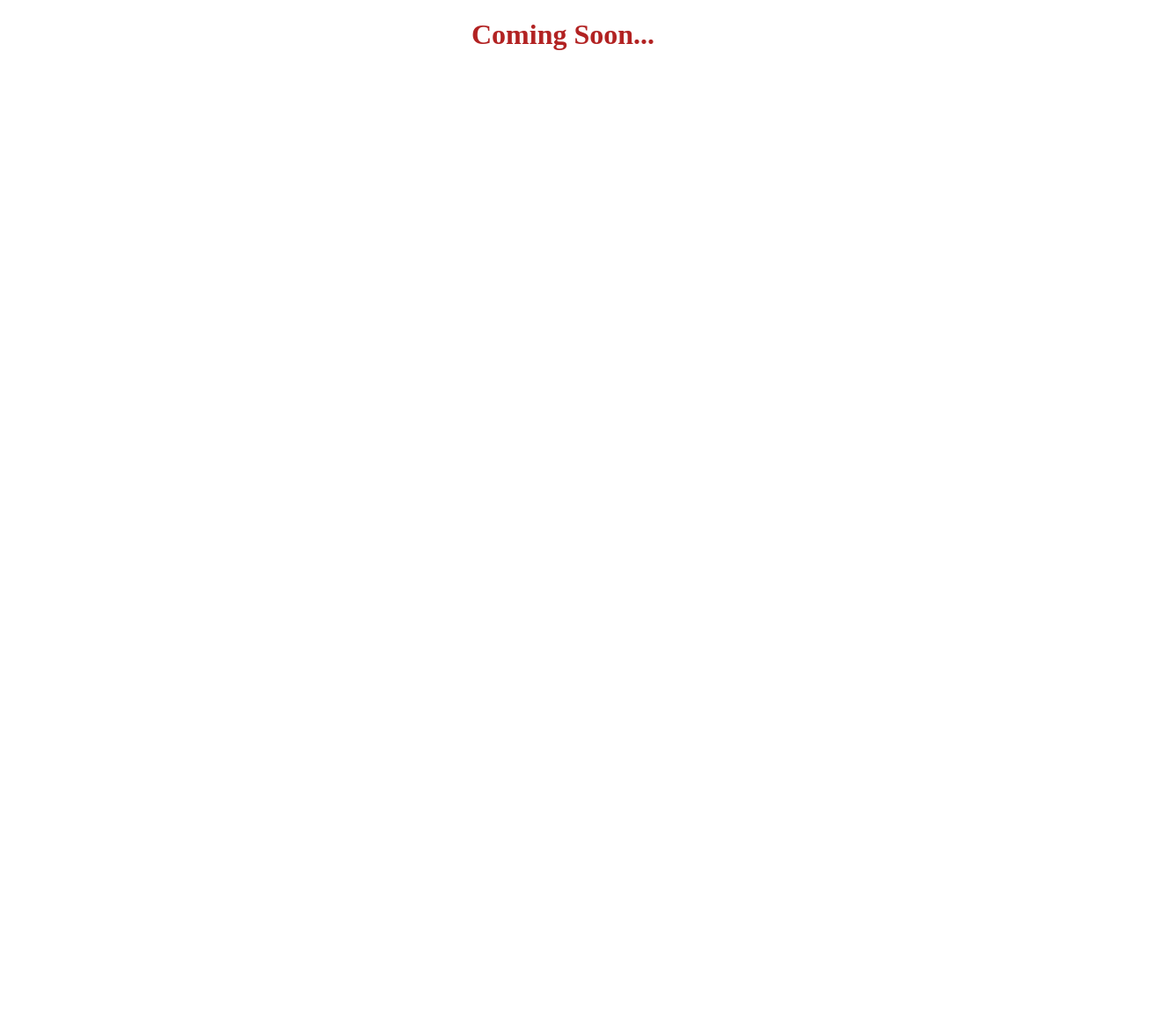
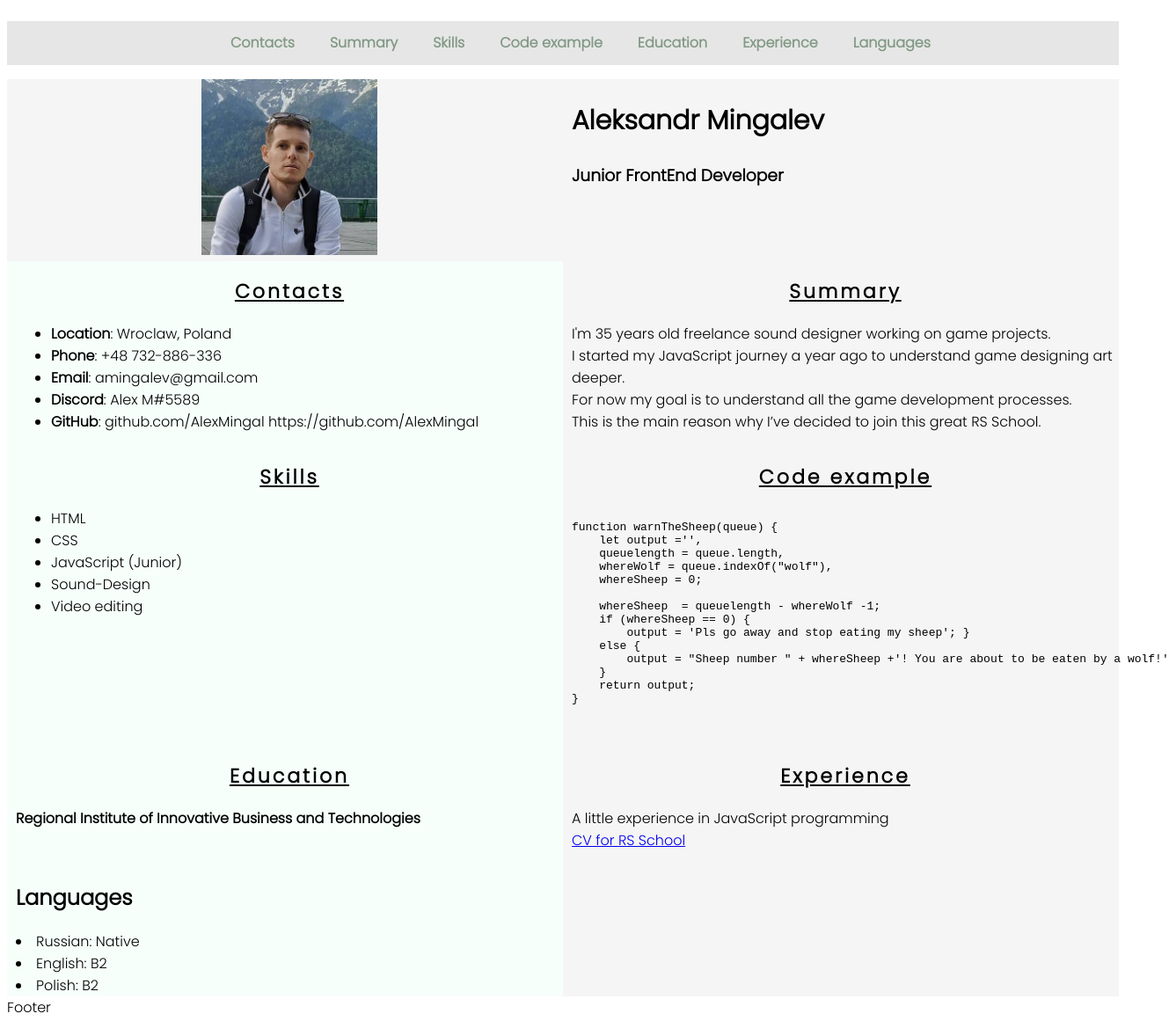
Before and after one commit to AlexMingal/rsschool-cv, a plain HTML site: page index.html in a window 1280 px wide. Shown: the whole page at 88% size, 1329 px wide, since content can reach past the window. Before the commit the page ends 800 px from the top, so only its background shows below. Drawn offline with Linux system fonts and the light colour scheme.

Commit message:
docs: add index.html

```diff
--- a/index.html
+++ b/index.html
@@ -4,12 +4,134 @@
     <meta charset="UTF-8">
     <meta http-equiv="X-UA-Compatible" content="IE=edge">
     <meta name="viewport" content="width=device-width, initial-scale=1.0">
+    <link rel="preconnect" href="https://fonts.googleapis.com">
+    <link rel="preconnect" href="https://fonts.gstatic.com" crossorigin>
+    <link href="https://fonts.googleapis.com/css2?family=Poppins:wght@300&display=swap" rel="stylesheet">
     <link rel="stylesheet" href="style.css">
-    <title>Index.html</title>
+    <title>cv</title>
 </head>
+
 <body>
-    <center>
-        <h1>Coming Soon...</h1>
-    </center>
+    <header class = "header">
+        <div class="container">
+            <nav class="nav">
+                <ul class="nav-list">
+                  <li class="nav-item"><a href="#contacts" class="nav-link">Contacts</a></li>
+                  <li class="nav-item"><a href="#summary" class="nav-link">Summary</a></li>
+                  <li class="nav-item"><a href="#skills" class="nav-link">Skills</a></li>
+                  <li class="nav-item"><a href="#code-example" class="nav-link">Code example</a></li>
+                  <li class="nav-item"><a href="#education" class="nav-link">Education</a></li>
+                  <li class="nav-item"><a href="#experience" class="nav-link">Experience</a></li>
+                  <li class="nav-item"><a href="#languages" class="nav-link">Languages</a></li>
+                </ul>
+            </nav>
+        </div>
+    </header>
+
+    <main class="main">
+        <div class="container main-container">
+            <section class="section" id="profile">
+                <center>
+                <img src="photo.jpg" alt="Photo" width="200" height="200">
+                </center>
+            </section>
+            <section class="section">
+                    <h1 class="main-title">Aleksandr Mingalev</h1>
+                    <h3>Junior FrontEnd Developer</h3>
+            </section>
+
+
+            <section class="section" id="contacts">
+                <h2 class="section-title">Contacts</h2>
+                <ul>
+                    <li><b>Location</b>: Wroclaw, Poland</li>
+                    <li><b>Phone</b>: +48 732-886-336</li>
+                    <li><b>Email</b>: amingalev@gmail.com</li>
+                    <li><b>Discord</b>: Alex M#5589</li>
+                    <li><b>GitHub</b>: github.com/AlexMingal https://github.com/AlexMingal</li>
+                </ul>
+
+            </section>
+
+
+
+            <section class="section" id="summary">
+                <h2 class="section-title">Summary</h2>
+                <p>I'm 35 years old freelance sound designer working on game projects.<br>
+                    I started my JavaScript journey a year ago to understand game designing art deeper.<br>
+                    For now my goal is to understand all the game development processes.<br>
+                    This is the main reason why I’ve decided to join this great RS School.</p>
+            </section>
+
+            <section class="section" id="skills">
+                <h2 class="section-title">Skills</h2>
+                <ul>
+                    <li>HTML</li>
+                    <li>CSS</li>
+                    <li>JavaScript (Junior)</li>
+                    <li>Sound-Design</li>
+                    <li>Video editing</li>
+                </ul>
+
+            </section>
+
+            <section class="section" id="code-example">
+                <h2 class="section-title">Code example</h2>
+                    <pre>
+                        <code>
+function warnTheSheep(queue) {
+    let output ='',
+    queuelength = queue.length,
+    whereWolf = queue.indexOf("wolf"),
+    whereSheep = 0;
+
+    whereSheep  = queuelength - whereWolf -1;
+    if (whereSheep == 0) {
+        output = 'Pls go away and stop eating my sheep'; }
+    else {
+        output = "Sheep number " + whereSheep +'! You are about to be eaten by a wolf!'
+    }
+    return output;
+}
+                        </code>
+                    </pre>
+                </p>
+
+            </section>
+
+            <section class="section" id="education">
+                <h2 class="section-title">Education</h2>
+                <p><b>Regional Institute of Innovative Business and Technologies</b></p>
+            </section>
+
+            <section class="section" id="experience">
+                <h2 class="section-title">Experience</h2>
+                <p>A little experience in JavaScript programming<br>
+                    <a href= https://github.com/AlexMingal/rsschool-cv/tree/rsschool-cv-html>CV for RS School</a>
+                </p>
+
+            </section>
+
+            <section class="section" id="languages">
+                <h2>Languages</h2>
+                <li>Russian: Native</li>
+                <li>English: B2</li>
+                <li>Polish: B2</li>
+                </ol>
+            </section>
+        </div>
+    </main>
+
+
+
+    <footer class="footer">Footer
+        <div class="container">
+
+        </div>
+    </footer>
+
+
+
+
 </body>
 </html>
--- a/style.css
+++ b/style.css
@@ -1,6 +1,89 @@
+* {
+    box-sizing: border-box;
+}
+
+html {
+    scroll-behavior: smooth;
+}
+
+body {
+    font-family: 'Poppins', sans-serif;
+    border-color: forestgreen;
+    display: flex;
+    flex-direction: column;
+    justify-content: space-betweence;
+}
+
 h1 {
-    font-size: 24;
-    font-family: 'Times New Roman', Times, serif;
+    font-size: 30px;
+    font-weight: 900;
+}
+
+.container {
+    max-width: 1440px;
+    margin: 0 auto;
+    background-color:rgb(245, 245, 245);
+}
+
+.main-container {
+    display: flex;
+    flex-wrap: wrap;
+  }
+
+  .section {
+    width: 50%;
+    padding-left: 10px;
+  }
+
+  @media (max-width: 768px) {
+    .section {
+      width: 100%;
+    }
+  }
+
+
+.header {
+}
+
+.nav {
     font-weight: 700;
-    color: firebrick;
+    background-color:rgb(230, 230, 230);
 }
+.nav-list {
+    display: flex;
+    justify-content: center;
+    align-items: center;
+    list-style: none;
+}
+
+.nav-link {
+    padding: 0 20px;
+    line-height: 50px;
+    transition: .3s;
+}
+
+.nav-item a {
+    color: #829985;
+    text-decoration: none;
+    transition: color 0.5s;
+  }
+.nav-item a:hover {
+    color: #4d2323;
+    background-color:honeydew;
+}
+
+.section-title {
+    font-size: 22px;
+    font-weight:900;
+    letter-spacing: 3px;
+    text-align: center;
+    text-decoration: underline;
+    transition: 5ms;
+}
+
+
+
+#contacts, #skills, #education, #languages {
+    background-color:rgb(247, 255, 251);
+
+}
```
Also changed, not shown: photo.jpg (added).
